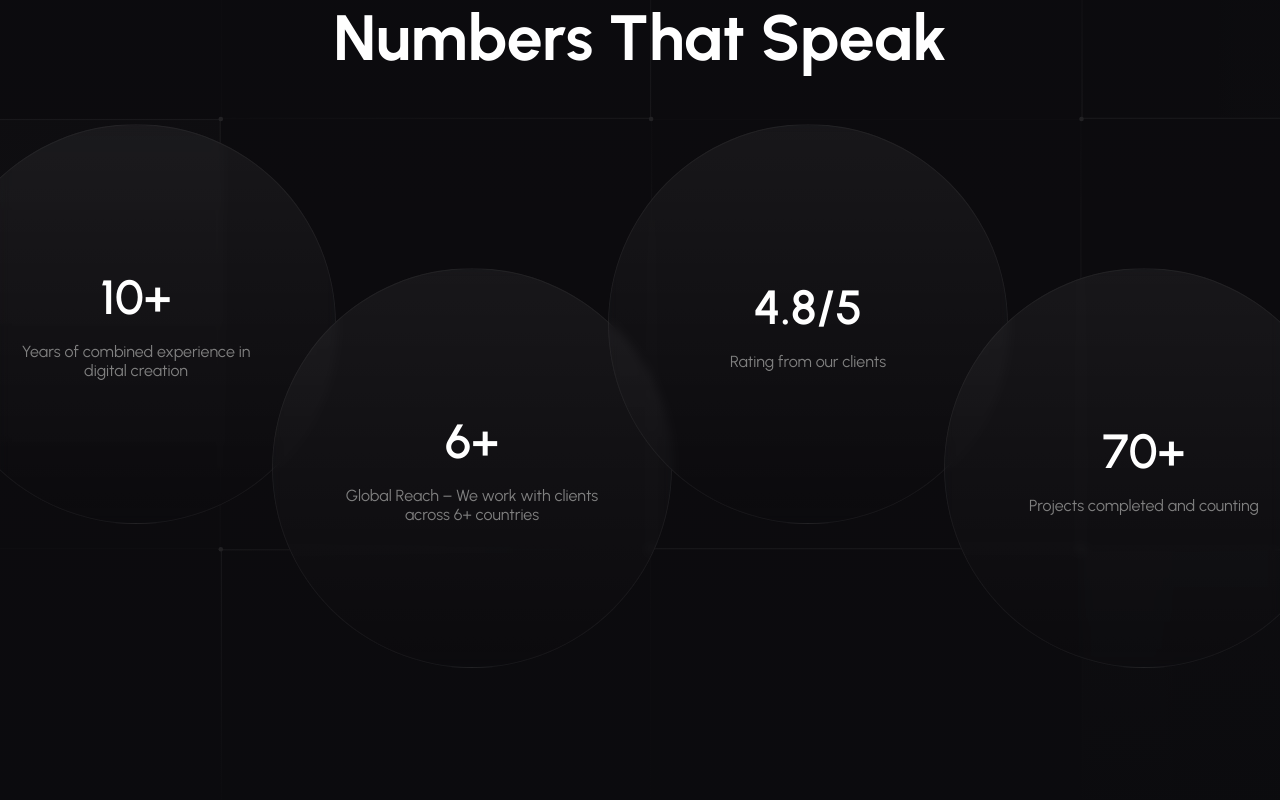
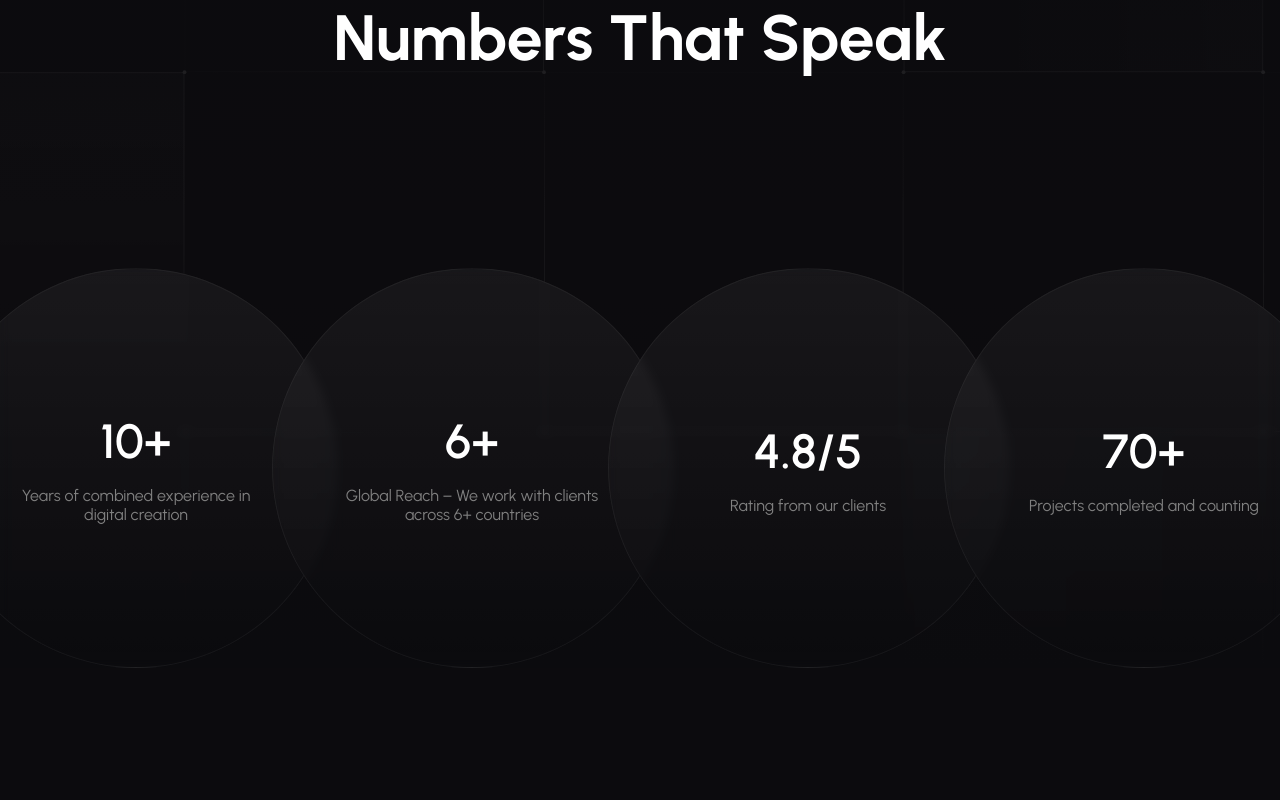
Before and after one commit to born2bemedia/modulixo-front, a Next.js app: page / in a window 1280 px wide. Shown: the part 2880-3680 px from the top of the page. Built offline with nearby package versions, Linux system fonts and the light colour scheme.

Commit message:
fixed numbers

```diff
--- a/src/app/(home)/components/NumbersThatSpeak/NumbersThatSpeak.module.scss
+++ b/src/app/(home)/components/NumbersThatSpeak/NumbersThatSpeak.module.scss
@@ -1,6 +1,6 @@
 .numbersThatSpeak {
   position: relative;
-  padding: 164px 0;
+  padding: 164px 0 0 0;
   overflow: hidden;
   background-image: url(/images/square-bg.svg);
   background-size: cover;
@@ -37,6 +37,7 @@
     z-index: 4;
     .numbers {
       display: flex;
+      align-items: flex-end;
       @media (max-width: 992px) {
         flex-direction: column;
       }
```
